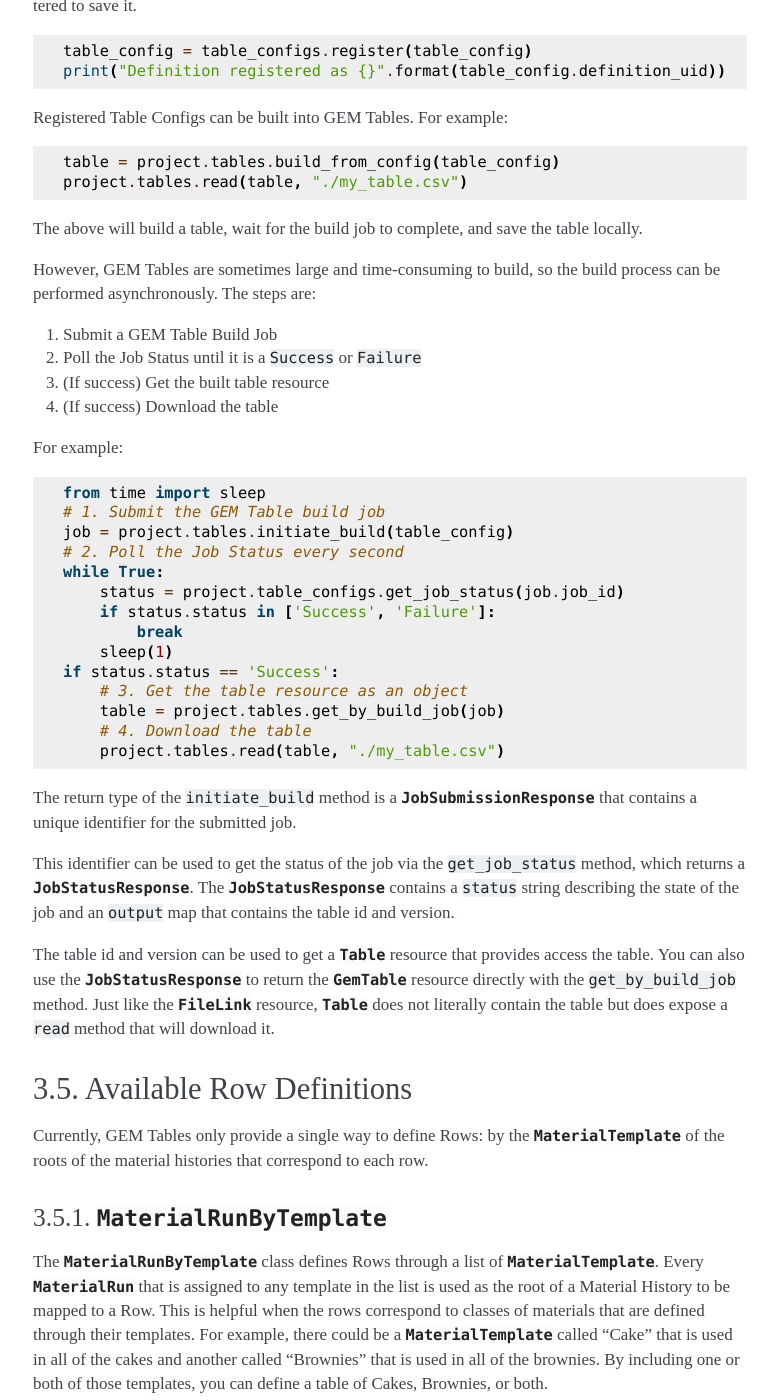
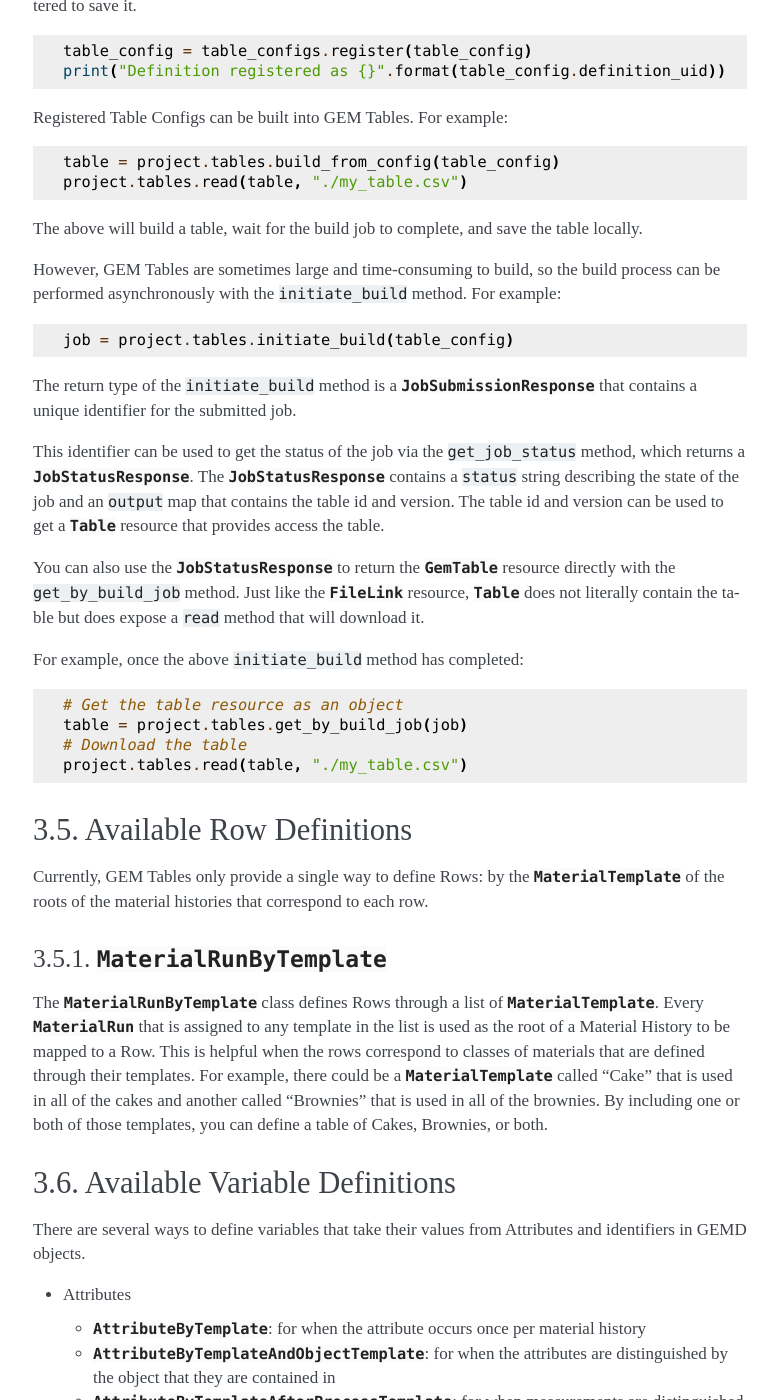
Before and after one commit to CitrineInformatics/citrine-python, a Sphinx documentation site: the page built from docs/source/data_extraction.rst, in a window 1280 px wide and 1400 px high, scrolled down 3411 px. Shown: the whole window, without its empty margins (375-1153 px from the left). Built offline with Sphinx 7.4.7, drawn with Linux system fonts in a browser that asks for light colours.

Commit message:
Update `initiate_build` method example

```diff
--- a/docs/source/data_extraction.rst
+++ b/docs/source/data_extraction.rst
@@ -171,41 +171,30 @@ Registered Table Configs can be built into GEM Tables. For example:
 
 The above will build a table, wait for the build job to complete, and save the table locally.
 
-However, GEM Tables are sometimes large and time-consuming to build, so the build process can be performed asynchronously.
-The steps are:
-
-1. Submit a GEM Table Build Job
-2. Poll the Job Status until it is a ``Success`` or ``Failure``
-3. (If success) Get the built table resource
-4. (If success) Download the table
-
+However, GEM Tables are sometimes large and time-consuming to build, so the build process can be performed asynchronously with the ``initiate_build`` method.
 For example:
 
 .. code-block:: python
 
-    from time import sleep
-    # 1. Submit the GEM Table build job
     job = project.tables.initiate_build(table_config)
-    # 2. Poll the Job Status every second
-    while True:
-        status = project.table_configs.get_job_status(job.job_id)
-        if status.status in ['Success', 'Failure']:
-            break
-        sleep(1)
-    if status.status == 'Success':
-        # 3. Get the table resource as an object
-        table = project.tables.get_by_build_job(job)
-        # 4. Download the table
-        project.tables.read(table, "./my_table.csv")
 
 The return type of the ``initiate_build`` method is a :class:`~citrine.resources.job.JobSubmissionResponse` that contains a unique identifier for the submitted job.
 
 This identifier can be used to get the status of the job via the ``get_job_status`` method, which returns a :class:`~citrine.resources.ara_job.JobStatusResponse`.
 The :class:`~citrine.resources.ara_job.JobStatusResponse` contains a ``status`` string describing the state of the job and an ``output`` map that contains the table id and version.
+The table id and version can be used to get a :class:`~citrine.resources.table.Table` resource that provides access the table.
 
-The table id and version can be used to get a :class:`~citrine.resources.table.Table` resource that provides access the table.
 You can also use the :class:`~citrine.resources.job.JobStatusResponse` to return the :class:`~citrine.resources.gemtables.GemTable` resource directly with the ``get_by_build_job`` method.
 Just like the :class:`~citrine.resources.file_link.FileLink` resource, :class:`~citrine.resources.table.Table` does not literally contain the table but does expose a ``read`` method that will download it.
+
+For example, once the above ``initiate_build`` method has completed:
+
+.. code-block:: python
+
+   # Get the table resource as an object
+   table = project.tables.get_by_build_job(job)
+   # Download the table
+   project.tables.read(table, "./my_table.csv")
 
 Available Row Definitions
 -------------------------
```
